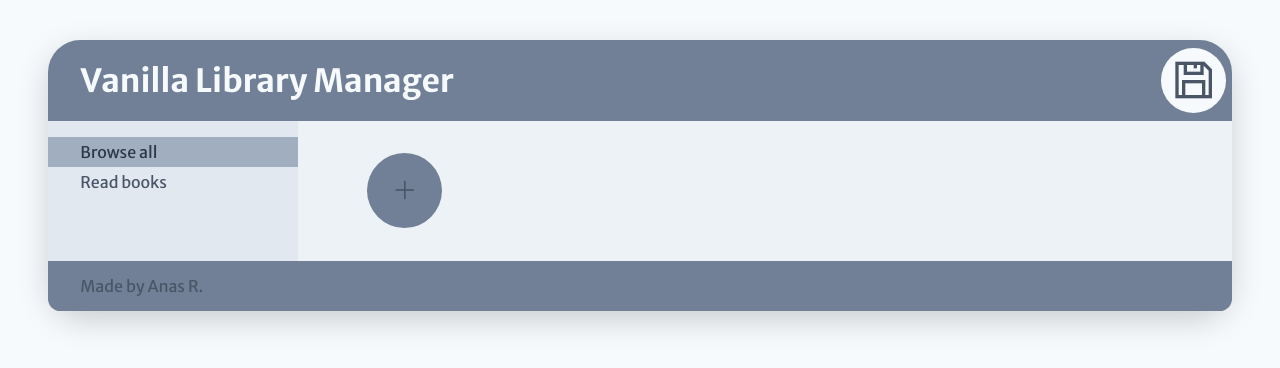
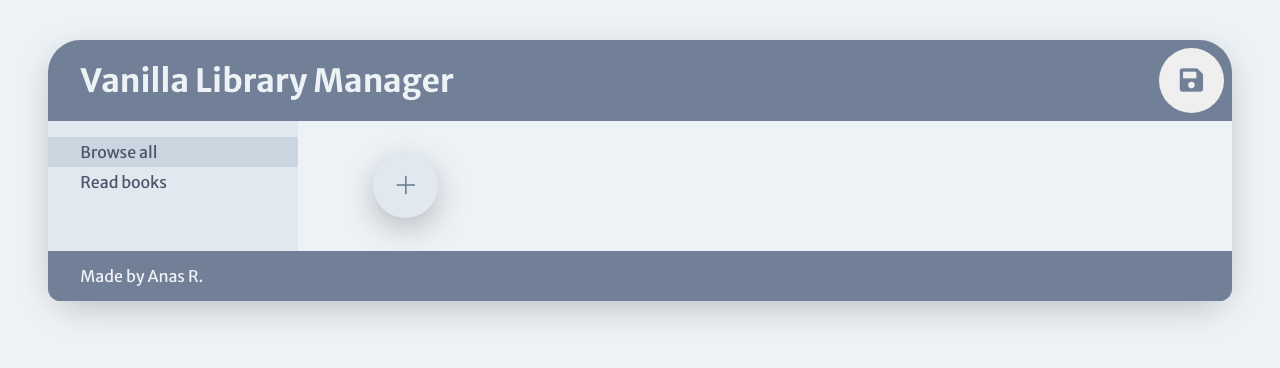
Before and after one commit to anas-r/vanilla-library, a website built with webpack: page dist/index.html in a window 1280 px wide. Built offline with nearby package versions, Linux system fonts and the light colour scheme; some packages are replaced by stand-ins of ours.

Commit message:
design improvement

```diff
--- a/package.json
+++ b/package.json
@@ -19,6 +19,7 @@
     "webpack-dev-server": "^3.10.3"
   },
   "dependencies": {
+    "firebase": "^7.14.2",
     "js-cookie": "^2.2.1"
   }
 }
--- a/src/assets/css/styles.css
+++ b/src/assets/css/styles.css
@@ -4,10 +4,17 @@
     --baseline: 20px;
     --baselinephi: calc(1.618 * var(--baseline));
     --baselineihp: calc(0.618 * var(--baseline));
+    --dark-bg: #718096;
+    --dark-menu: #CBD5E0;
+    --dark-txt: #4A5568;
+    --light-menu: #E2E8F0;
+    --light-bg: #EDF2F7;
+    --light-icons: #A0AEC0;
+
 }
 
 body {
-    background-color: #F7FAFC;
+    background-color: var(--light-bg);
 }
 
 * {
@@ -15,7 +22,6 @@ body {
     font-family: "Merriweather Sans", sans-serif;
     cursor: default;
     transition: all 0.3s ease-in-out;
-    color: #4A5568;
 }
 
 .hidden {
@@ -31,9 +37,13 @@ ul {
     border-radius: var(--baselinephi);
     margin: calc(2 * var(--baseline));
     display: grid;
-    background-color: #EDF2F7;
+    background-color: var(--light-bg);
     box-shadow: 0px 10px 34px -4px rgba(0,0,0,0.21);
     grid-template-areas: 'header header header header header' 'nav lib lib lib lib' 'footer footer footer footer footer';
+}
+
+.library:hover {
+    box-shadow: 0px 10px 34px -4px rgba(0,0,0,0.21), inset 0px 0px 71px 0px rgba(0,0,0,0.1);
 }
 
 header {
@@ -42,7 +52,7 @@ header {
     height: 81px;
     grid-area: header;
     justify-content: space-between;
-    background-color: #718096;
+    background-color: var(--dark-bg);
     display: flex;
 }
 
@@ -51,7 +61,7 @@ NAVIGATION SIDEBAR
  */
 nav {
     grid-area: nav;
-    background-color: #E2E8F0;
+    background-color: var(--light-menu);
     max-width: 250px;
 }
 
@@ -62,15 +72,15 @@ nav li {
 nav ul li {
     margin: 0;
     padding: 5px var(--baselinephi);
+    color: var(--dark-txt);
 }
 
 h1 {
-    color: #F7FAFC;
+    color: var(--light-bg);
 }
 
 .nav-selected {
-    background-color: #A0AEC0;
-    color : #2D3748;
+    background-color: var(--dark-menu);
 }
 
 /*
@@ -88,17 +98,23 @@ SECTION
 .book {
     margin: 0;
     padding: 0 var(--baseline) var(--baseline) var(--baseline);
-    background-color: #E2E8F0;
+    background-color: var(--light-menu);
     border-radius: var(--baselineihp);
-    box-shadow: 0px 10px 34px -4px rgba(0,0,0,0.15);
+    box-shadow: 0 10px 34px -4px rgba(0,0,0,0.15);
+    color: var(--dark-txt);
 }
 
 .book:hover {
-    box-shadow: 0px 10px 34px -4px rgba(0,0,0,0.3);
+    background-color: white;
+    box-shadow: 0 10px 34px -4px rgba(0,0,0,0.3);
+}
+
+.book:hover .menu-option {
+    background-color: white;
 }
 
 .book-read > .book-menu {
-    background-color: #718096;
+    background-color: var(--dark-bg);
 }
 
 
@@ -108,7 +124,7 @@ SECTION
     justify-content: flex-end;
     margin-bottom: var(--baselineihp);
     transform: translate(calc(-1 * var(--baseline)));
-    background-color: #CBD5E0;
+    background-color: var(--dark-menu);
     padding: var(--baselineihp);
     border-radius: var(--baselineihp) var(--baselineihp) 0 0;
 }
@@ -119,13 +135,13 @@ SECTION
     width: 35px;
     border-radius: 35px;
     border: none;
-    color: #A0AEC0;
-    background-color: #F7FAFC;
+    color: var(--light-icons);
+    background-color: var(--light-menu);
     cursor: pointer;
 }
 
 .book-read .menu-option {
-    color: #718096;
+    color: var(--dark-bg);
 }
 
 .menu-option * {
@@ -137,54 +153,49 @@ SECTION
     margin-bottom: 8px;
 }
 
-.btn-wrapper,
-.save-btn-wrapper {
-    display: flex;
-    flex-direction: column;
-    justify-content: flex-end;
-}
-
-.btn-wrapper button {
-    background-color: #F7FAFC;
-}
-
-.btn-wrapper > *,
-.save-btn-wrapper > * {
-    width: 75px;
-    height: 75px;
-    border-radius: 75px;
-    border: none;
-}
-
-.btn-wrapper:hover > *,
-.save-btn-wrapper:hover > * {
-    box-shadow: 0px 10px 34px -4px rgba(0,0,0,0.35);
-}
-
-.save-btn-wrapper > *{
-    margin: auto 6px auto auto;
-    width: 65px;
-    height: 65px;
-    color: #A0AEC0;
-    background-color: #F7FAFC;
-    cursor: pointer;
-}
-
-.save-btn-wrapper i {
-    cursor: pointer;
-}
-
-.btn-wrapper button {
-    background-color: #718096;
-    color: #F3FAFC;
-}
 
 *[contenteditable="true"] {
-    background-color: #A0AEC0;
+    background-color: var(--dark-menu);
 }
 
 .hidden   {
     display: none;
+}
+
+.btn-wrapper {
+    margin: auto 8px auto auto;
+    justify-self: start;
+    align-self: end;
+    width: 65px;
+    height: 65px;
+    display: flex;
+    flex-direction: column;
+}
+
+.library .btn-wrapper {
+    margin: 0;
+}
+
+.library .btn-wrapper > button {
+    margin: auto;
+    background-color: var(--light-menu);
+    box-shadow: 0 10px 34px -4px rgba(0,0,0,0.3);
+}
+
+.btn-wrapper > button {
+    cursor: pointer;
+    color: var(--dark-bg);
+    width: 100%;
+    height: 100%;
+    border-radius: 100%;
+    border: none;
+}
+
+.btn-wrapper:hover > button {
+    background-color: white;
+    color: var(--dark-bg);
+    box-shadow: 0 10px 34px -4px rgba(0,0,0,0.5);
+
 }
 
 /*
@@ -193,10 +204,10 @@ FOOTER
 
 footer {
     grid-area: footer;
-    background-color: #718096;
+    background-color: var(--dark-bg);
     padding: 15px 15px 15px var(--baselinephi);
     border-radius: 0 0 var(--baselineihp) var(--baselineihp);
-
+    color: var(--light-bg);
 }
 
 @media screen and (max-width: 1368px) {
--- a/src/js/index.js
+++ b/src/js/index.js
@@ -2,6 +2,26 @@ import '../assets/css/styles.css';
 import {get, createNewBook} from "./controller";
 import * as Cookies from 'js-cookie';
 import {Book} from "./book";
+
+import * as firebase from "firebase/app";
+
+import "firebase/analytics";
+
+
+var firebaseConfig = {
+    apiKey: "AIzaSyCu3Rk4xw-y-zrsTT6zgndnY2q5A1AbDNU",
+    authDomain: "basic-library-manager.firebaseapp.com",
+    databaseURL: "https://basic-library-manager.firebaseio.com",
+    projectId: "basic-library-manager",
+    storageBucket: "basic-library-manager.appspot.com",
+    messagingSenderId: "764501044227",
+    appId: "1:764501044227:web:ef6c4a635d8c7c8be1f236",
+    measurementId: "G-PMC4Y82298"
+};
+// Initialize Firebase
+firebase.initializeApp(firebaseConfig);
+firebase.analytics();
+
 
 /*
 LIBRARY JS OBJECT
```
Also changed, not shown: dist/index.html, dist/main.js, 1 other file.
